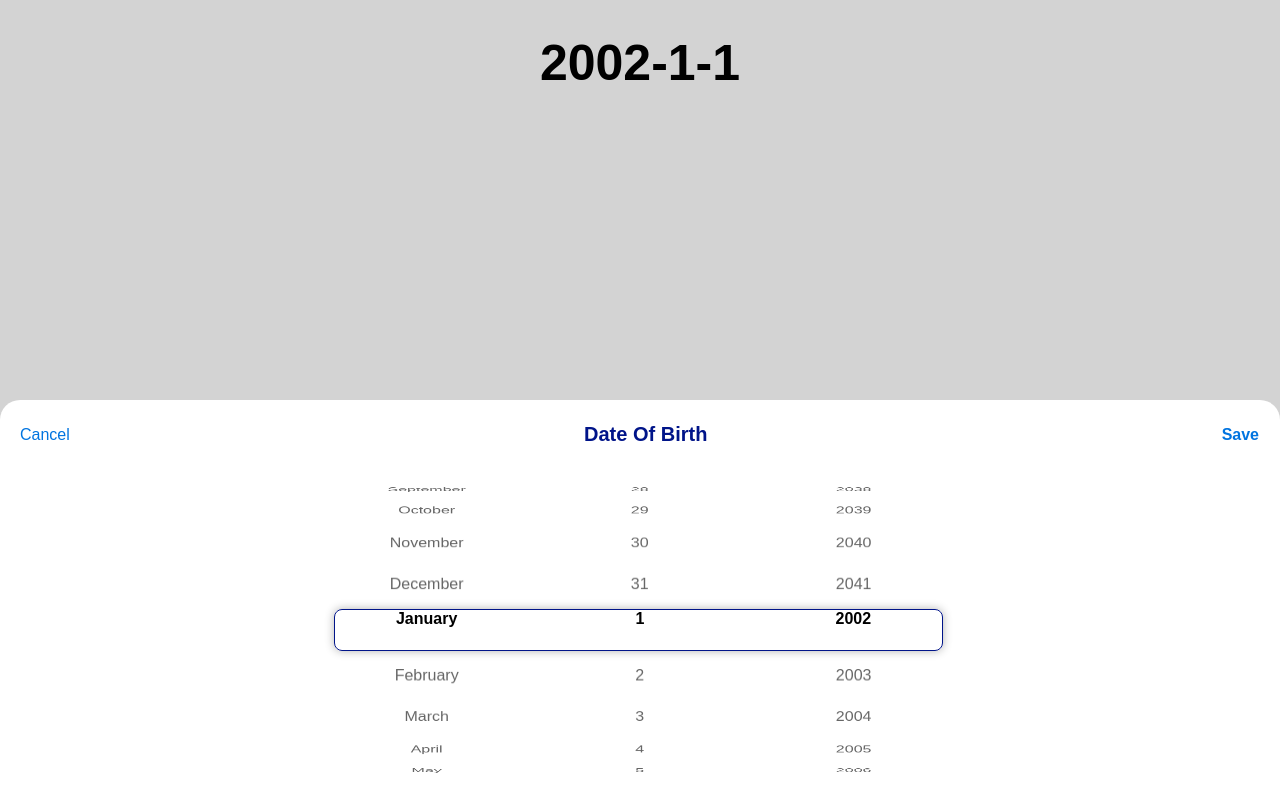
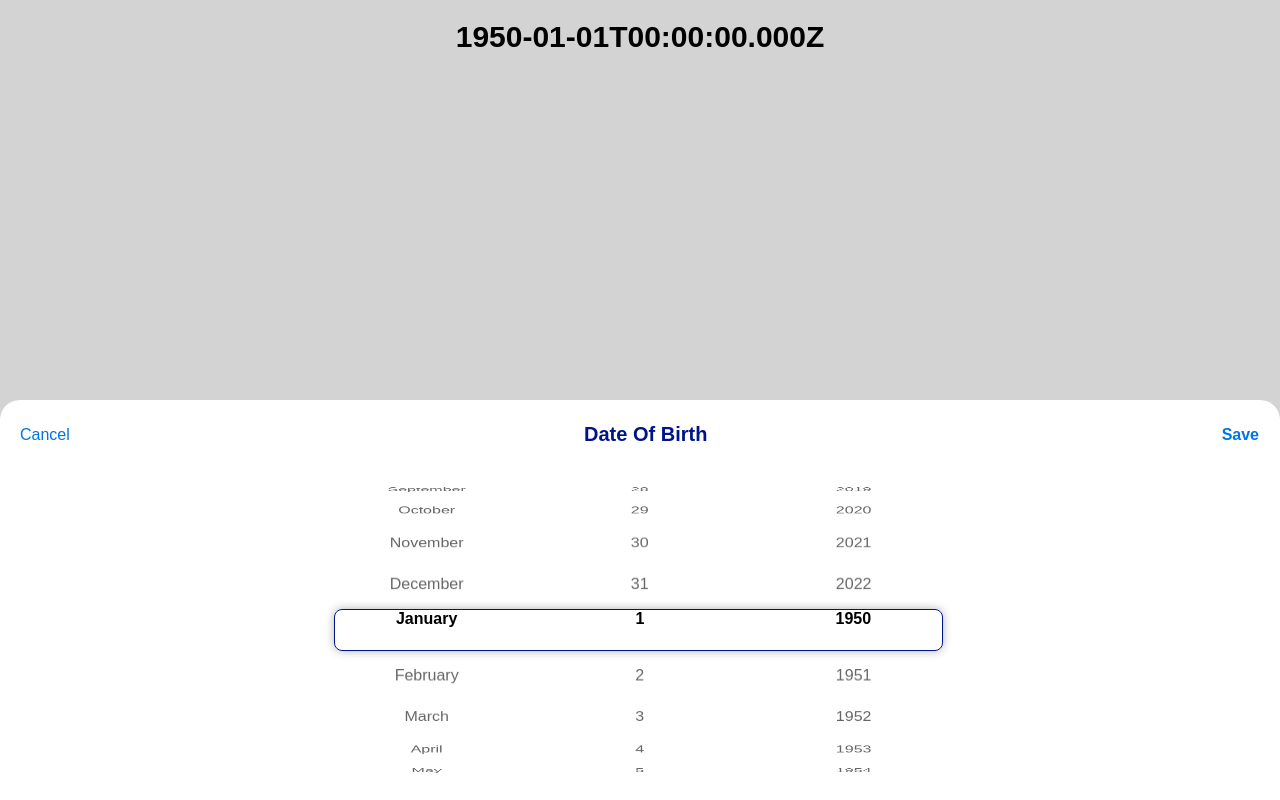
Before and after one commit to MantegaMassarotto/date-picker-web-component, a React (Create React App) app: page / in a window 1280 px wide. Built offline with nearby package versions, Linux system fonts and the light colour scheme.

Commit message:
feat: change to date format

```diff
--- a/src/App.tsx
+++ b/src/App.tsx
@@ -3,11 +3,15 @@ import React, { useState } from 'react';
 import DatePicker from './DatePicker';
 
 function App() {
-  const [date, setDate] = useState('');
+  const [date, setDate] = useState<Date>();
 
   return (
     <div>
-      <h1 style={{ textAlign: 'center', fontSize: 50 }}>{date}</h1>
+      {date && (
+        <h1
+          style={{ textAlign: 'center', fontSize: 30 }}
+        >{`${date.toISOString()}`}</h1>
+      )}
       <div
         style={{
           display: 'flex',
@@ -16,7 +20,7 @@ function App() {
         }}
       >
         <DatePicker
-          onChange={(date: string) => {
+          onChange={(date: Date) => {
             setDate(date);
           }}
         />
--- a/src/DatePicker/index.tsx
+++ b/src/DatePicker/index.tsx
@@ -3,7 +3,7 @@ import React, { useEffect, useRef } from 'react';
 import useDatePicker from '../useDatePicker';
 
 type Props = {
-  onChange: (date: string) => void;
+  onChange: (date: Date) => void;
 }
 
 const DatePicker: React.FC<Props> = ({ onChange }) => {
--- a/src/useDatePicker.ts
+++ b/src/useDatePicker.ts
@@ -40,7 +40,7 @@ interface Elem {
 const useDatePicker = (
   elemRefYear: React.RefObject<HTMLDivElement>,
   elemRefMonth: React.RefObject<HTMLDivElement>,
-  elemRefDay: React.RefObject<HTMLDivElement>,
+  elemRefDay: React.RefObject<HTMLDivElement>
 ) => {
   const [config, setConfig] = useState<Config>({
     itemAngle: 0,
@@ -49,15 +49,15 @@ const useDatePicker = (
     quarterCount: 0,
   });
   const [elems, setElems] = useState<Elem[]>([]);
-  const [date, setDate] = useState('');
-  const [year, setYear] = useState('2002');
-  const [month, setMonth] = useState('1');
-  const [day, setDay] = useState('1');
+  const [date, setDate] = useState<Date>(new Date(1950, 1));
+  const [year, setYear] = useState(1950);
+  const [month, setMonth] = useState(1);
+  const [day, setDay] = useState(1);
 
   useEffect(() => {
     if (year && month && day) {
-      const date =  `${year}-${month}-${day}`
-      setDate(date);
+      const date = `${year}-${month}-${day}`;
+      setDate(new Date(date));
     }
   }, [year, month, day]);
 
@@ -79,7 +79,7 @@ const useDatePicker = (
     return months;
   };
 
-  const getDays = (year: any, month: any) => {
+  const getDays = (year: number, month: number) => {
     let dayCount = new Date(year, month, 0).getDate();
     let days = [];
 
@@ -96,7 +96,7 @@ const useDatePicker = (
     let currentYear = new Date().getFullYear();
     let years = [];
 
-    for (let i = currentYear - 20; i < currentYear + 20; i++) {
+    for (let i = currentYear - 72; i <= currentYear; i++) {
       years.push({
         value: i,
         text: i.toString(),
@@ -126,13 +126,15 @@ const useDatePicker = (
       scroll = normalizeScroll(scroll, elem);
 
       if (scroll) {
-        const selected = elem.values[scroll] ? elem.values[scroll] : elem.values[0];
+        const selected = elem.values[scroll]
+          ? elem.values[scroll]
+          : elem.values[0];
         if (elem.el === elemRefYear.current) {
-          setYear(selected.text);
+          setYear(selected.value);
         } else if (elem.el === elemRefMonth.current) {
-          setMonth(selected.text);
+          setMonth(selected.value);
         } else if (elem.el === elemRefDay.current) {
-          setDay(selected.text);
+          setDay(selected.value);
         }
       }
 
@@ -151,9 +153,7 @@ const useDatePicker = (
         [...elem.circleItems].forEach((itemElem) => {
           if (Math.abs(itemElem.dataset.index - scroll) > quarterCount) {
             itemElem.style.visibility = 'hidden';
-            // itemElem.style.color = 'transparent';
           } else {
-            // itemElem.style.color = 'black';
             itemElem.style.visibility = 'visible';
           }
         });
@@ -174,7 +174,7 @@ const useDatePicker = (
       let pass = 0;
       let totalScrollLen = finalScroll - initScroll;
 
-      return new Promise<void>((resolve, reject) => {
+      return new Promise<void>((resolve) => {
         // moving = true;
         let tick = () => {
           pass = new Date().getTime() / 1000 - start;
@@ -383,7 +383,7 @@ const useDatePicker = (
       elem.highlight.style.lineHeight = itemHeight + 'px';
 
       if (elem.el === elemRefMonth.current) {
-        elem.highlight.style.textAlign =  'center';
+        elem.highlight.style.textAlign = 'center';
         elem.circleList.style.textAlign = 'center';
       }
 
@@ -447,7 +447,16 @@ const useDatePicker = (
         }
       }
     },
-    [animateToScroll, config, elemRefMonth, normalizeScroll, selectByScroll, touchend, touchmove, touchstart]
+    [
+      animateToScroll,
+      config,
+      elemRefMonth,
+      normalizeScroll,
+      selectByScroll,
+      touchend,
+      touchmove,
+      touchstart,
+    ]
   );
 
   useEffect(() => {
@@ -544,7 +553,6 @@ const useDatePicker = (
     }
   }, [mountTemplate, elems]);
 
-
   return { date };
 };
 
```
